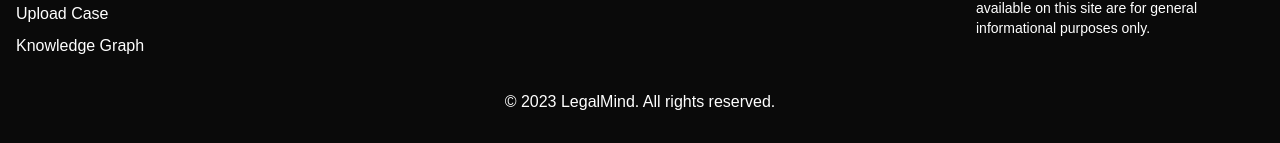
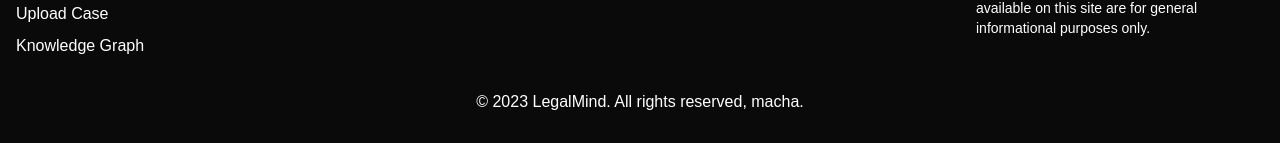
Before and after one commit to Monica-1107/legalmind, a Next.js app: page / in a window 1280 px wide. Shown: the part 1784-1927 px from the top of the page. Built offline with nearby package versions, Linux system fonts and the light colour scheme; a web font is replaced by a local one.

Commit message:
Update Footer.tsx

```diff
--- a/components/Footer.tsx
+++ b/components/Footer.tsx
@@ -69,7 +69,7 @@ export default function Footer() {
           </div>
         </div>
         <div className="mt-8 text-center">
-          <p>&copy; 2023 LegalMind. All rights reserved.</p>
+          <p>&copy; 2023 LegalMind. All rights reserved, macha.</p>
         </div>
       </div>
     </footer>
```
